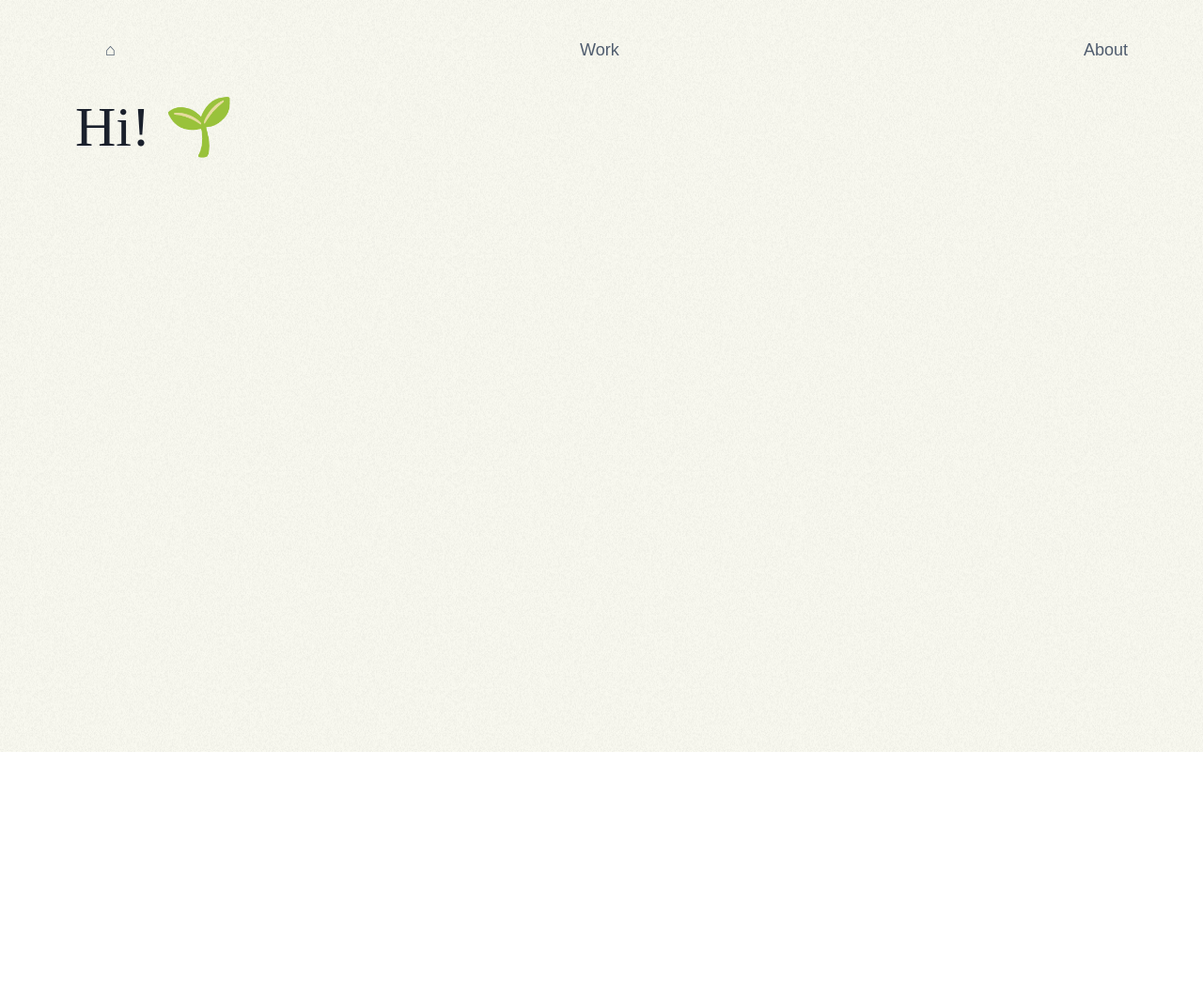
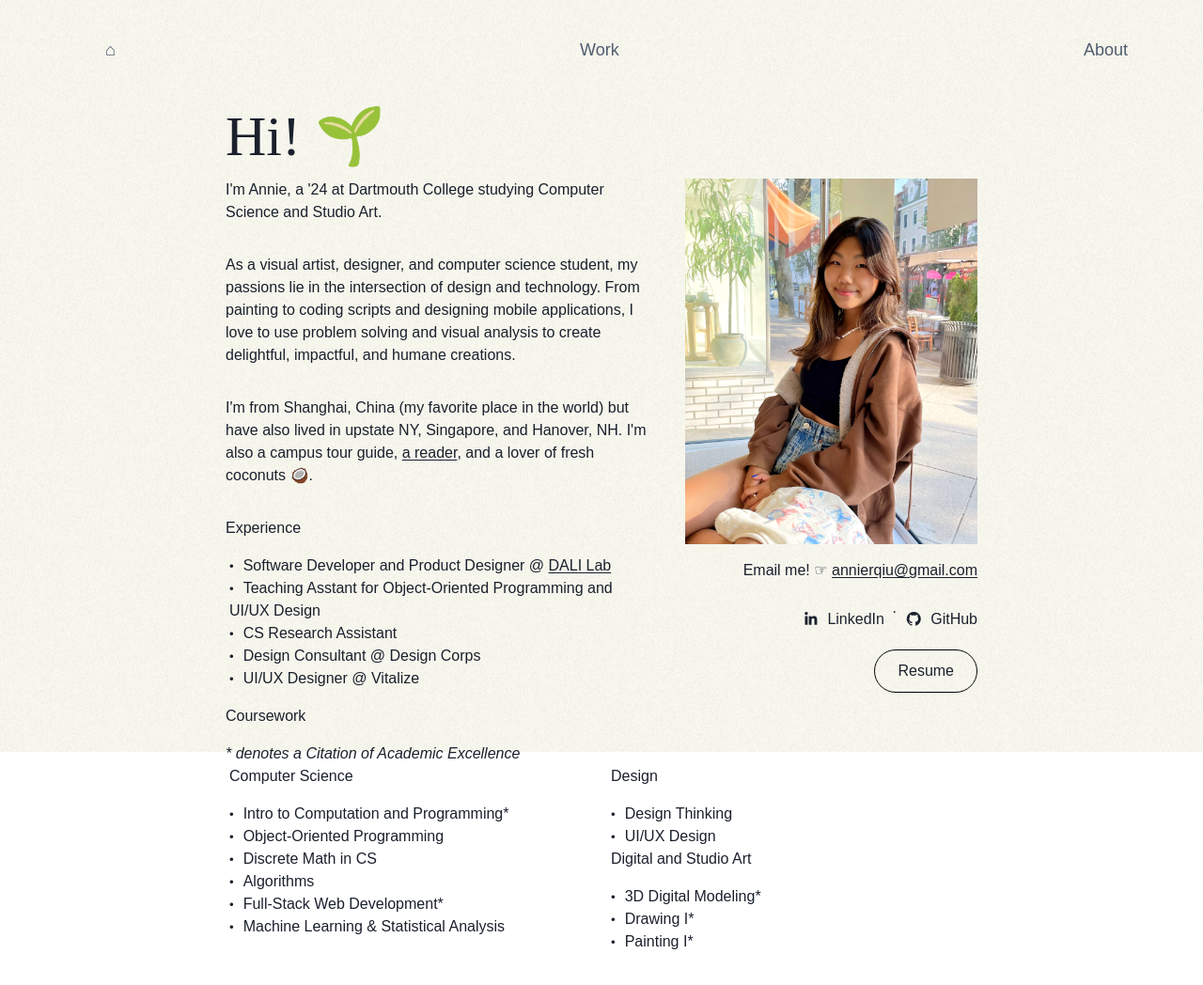
Before and after one commit to annie-qiu/website2022, a React app: page /about in a window 1280 px wide. Shown: the whole page at 94% size. Before the commit the page ends 890 px from the top, so only its background shows below. Built offline with nearby package versions, Linux system fonts and the light colour scheme; a web font is replaced by a local one.

Commit message:
about page

```diff
--- a/src/components/about/about.js
+++ b/src/components/about/about.js
@@ -1,14 +1,88 @@
 /* eslint-disable jsx-a11y/control-has-associated-label */
 /* eslint-disable react/function-component-definition */
 import React from 'react';
+import {
+  Flex, HStack, Image,
+} from '@chakra-ui/react';
 import Beige from '../../assets/images/backgrounds/beige-bg.png';
+import Me from '../../assets/images/profpic.png';
+import './about.scss';
 
 const About = () => {
   return (
     <div className="page">
       <img id="home-bg" src={Beige} alt={Beige} />
       <div className="general">
-        <div className="page-title">Hi! <span>&#127793;</span></div>
+        <div id="about">
+          <div className="page-title">Hi! <span>&#127793;</span></div>
+          <Flex gridGap={10}>
+            <Flex gridGap={4} flexDir="column" w="65%">
+              <p>
+                I&apos;m Annie, a &apos;24 at Dartmouth College studying Computer Science and Studio Art.
+              </p>
+              <p>
+                As a visual artist, designer, and computer science student, my passions lie in the intersection of design and technology.
+                From painting to coding scripts and designing mobile applications, I love to use problem solving and visual analysis to create delightful, impactful, and humane creations.
+              </p>
+              <p>
+                I&apos;m from Shanghai, China (my favorite place in the world) but have also lived in upstate NY, Singapore, and Hanover, NH.
+                I&apos;m also a campus tour guide, <a href="https://www.goodreads.com/user/show/76045237-annie">a reader</a>, and a lover of fresh coconuts 🥥.
+              </p>
+              <div>
+                <p className="section"> Experience</p>
+                <ul className="list">
+                  <li>Software Developer and Product Designer @ <a href="http://dali.dartmouth.edu/">DALI Lab</a></li>
+                  <li>Teaching Asstant for Object-Oriented Programming and UI/UX Design</li>
+                  <li>CS Research Assistant</li>
+                  <li>Design Consultant @ Design Corps</li>
+                  <li>UI/UX Designer @ Vitalize</li>
+                </ul>
+              </div>
+            </Flex>
+            <Flex flexDir="column" w="45%">
+              <Image objectFit="cover" src={Me} />
+              <Flex flexDir="column" mt={4} alignItems="flex-end" gridGap={1}>
+                <p>Email me! ☞ <a href="mailto:annierqiu@gmail.com"><span>annierqiu@gmail.com</span></a></p>
+                <HStack>
+                  <a href="https://www.linkedin.com/in/annierqiu/" className="icon">
+                    <Flex flexDir="row" w="100%" alignItems="center" gridGap={2}>
+                      <i className="lab la-linkedin-in" />
+                      LinkedIn
+                    </Flex>
+                  </a>
+                  <p>·</p>
+                  <a href="https://github.com/annie-qiu" className="icon">
+                    <Flex flexDir="row" w="100%" alignItems="center" gridGap={2}>
+                      <i className="lab la-github" />
+                      GitHub
+                    </Flex>
+                  </a>
+                </HStack>
+                <div className="button">Resume</div>
+              </Flex>
+            </Flex>
+          </Flex>
+          <div>
+            <p className="section">Coursework</p>
+            <em>* denotes a Citation of Academic Excellence</em>
+            <ul className="list" style={{ columnCount: 2 }}>
+              <p>Computer Science</p>
+              <li>Intro to Computation and Programming*</li>
+              <li>Object-Oriented Programming</li>
+              <li>Discrete Math in CS</li>
+              <li>Algorithms</li>
+              <li>Full-Stack Web Development*</li>
+              <li>Machine Learning & Statistical Analysis</li>
+              <p>Design</p>
+              <li>Design Thinking</li>
+              <li>UI/UX Design</li>
+              <p>Digital and Studio Art</p>
+              <li>3D Digital Modeling*</li>
+              <li>Drawing I*</li>
+              <li>Painting I*</li>
+            </ul>
+          </div>
+        </div>
       </div>
     </div>
   );
--- /dev/null
+++ b/src/components/about/about.scss
@@ -0,0 +1,36 @@
+#about {
+    max-width: 800px;
+    margin: auto;
+
+    ul {
+        list-style: none;
+    }
+
+    ul li:before {
+        content:"•";
+        font-size:10pt;
+        margin-right: 10px;
+    }
+
+    a {
+    text-decoration: underline;
+    text-underline-offset: 2px;
+    }
+
+}
+
+i {
+    font-size: 20px;
+}
+
+.list {
+    padding-left: 4px;
+}
+
+.section {
+    font-weight: 500;
+}
+
+a.icon {
+  text-decoration: none !important;
+}
--- /dev/null
+++ b/src/components/work/filter.js
@@ -0,0 +1,26 @@
+/* eslint-disable jsx-a11y/no-static-element-interactions */
+/* eslint-disable jsx-a11y/label-has-associated-control */
+
+import React from 'react';
+import { Flex } from '@chakra-ui/react';
+
+function Filter(props) {
+  function select(category) {
+    props.filter(category);
+  }
+
+  return (
+    <Flex justifyContent="center" m={4}>
+      <form onChange={(e) => select(e.target.value)}>
+        <Flex gridGap={4}>
+          <label className="filter"><input type="radio" value="all" name="filter" />All</label>
+          <label className="filter"><input type="radio" value="code" name="filter" />Code</label>
+          <label className="filter"><input type="radio" value="design" name="filter" />Design</label>
+          <label className="filter"><input type="radio" value="art" name="filter" />Art</label>
+        </Flex>
+      </form>
+    </Flex>
+
+  );
+}
+export default Filter;
--- a/src/components/work/project_card.js
+++ b/src/components/work/project_card.js
@@ -1,3 +1,4 @@
+/* eslint-disable no-lone-blocks */
 import React from 'react';
 import { Flex, Image, Text } from '@chakra-ui/react';
 
@@ -8,7 +9,7 @@ function ProjectCard(props) {
         <Image src={props.proj.img} />
         <Flex flexDir="column">
           <Text fontSize={20}>{props.proj.title}</Text>
-          <Text fontSize={16} fontWeight={300} color="rgba(0, 0, 0, 0.7)">{props.proj.description}</Text>
+          <Text fontSize={16} color="rgba(0, 0, 0, 0.7)">{props.proj.description}</Text>
         </Flex>
       </Flex>
     );
--- a/src/components/work/work.js
+++ b/src/components/work/work.js
@@ -1,19 +1,31 @@
 /* eslint-disable jsx-a11y/control-has-associated-label */
 /* eslint-disable react/function-component-definition */
-import React from 'react';
+import React, { useState, useEffect } from 'react';
 import Beige from '../../assets/images/backgrounds/beige-bg.png';
 import ProjectList from './project_list';
 import ProjectCard from './project_card';
+import Filter from './filter';
 import './work.scss';
 
 const Work = () => {
+  const [category, setCategory] = useState('all');
+  const [projects, setProjects] = useState(ProjectList);
+
+  useEffect(() => {
+    if (category === 'all') {
+      setProjects(ProjectList);
+    } else {
+      setProjects(ProjectList.filter((proj) => proj.category === category));
+    }
+  }, [category]);
+
   return (
     <div className="page">
       <img id="home-bg" src={Beige} alt={Beige} />
       <div className="general">
-        {/* <div className="page-title">Work</div> */}
+        <Filter filter={(tag) => setCategory(tag)} />
         <div className="project-container">
-          {ProjectList.map((project) => <ProjectCard proj={project} />)}
+          {projects.map((project) => <ProjectCard proj={project} category={category} />)}
         </div>
       </div>
     </div>
--- a/src/components/work/work.scss
+++ b/src/components/work/work.scss
@@ -3,3 +3,11 @@
     flex-wrap: wrap;
     justify-content: center;
   }
+
+  .filter {
+    cursor: pointer;
+  }
+
+  input {
+    visibility: hidden;
+  }
--- a/src/style.scss
+++ b/src/style.scss
@@ -11,9 +11,9 @@
 
 .general {
   padding: 40px 80px;
-  margin-top: 50px;
+  margin-top: 60px;
   margin-bottom: 40px;
-  height: 100vh;
+  // height: 100vh;
 }
 
 .page-title {
@@ -22,6 +22,24 @@
   font-style: normal;
   font-size: 60px;
 }
+
+.button {
+  padding: 10px 24px;
+  margin-top: 8px;
+  border: 1px solid #000000;
+  border-radius: 78px;
+  cursor: pointer;
+}
+
+::selection {
+  background: #E4F2D5;
+}
+
+a:hover {
+  color: #0D6A49 !important;
+}
+
+
 
 @media (max-width: 1000px) {
   .general {
```
Also changed, not shown: src/components/Home/Home-old.js (deleted, +0 -62 lines), src/old/work/filter.js (+33 -33 lines), src/assets/images/profpic.png (renamed from src/img/profpic.png).
